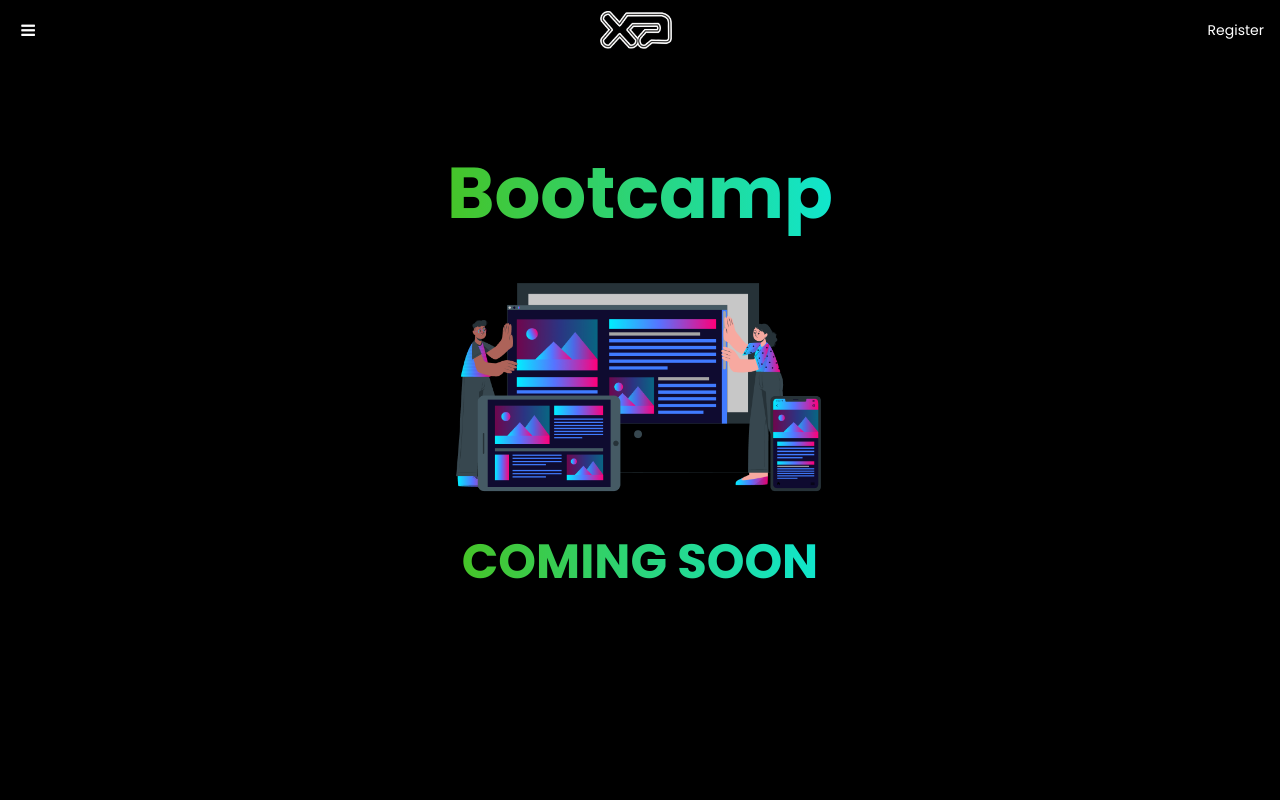
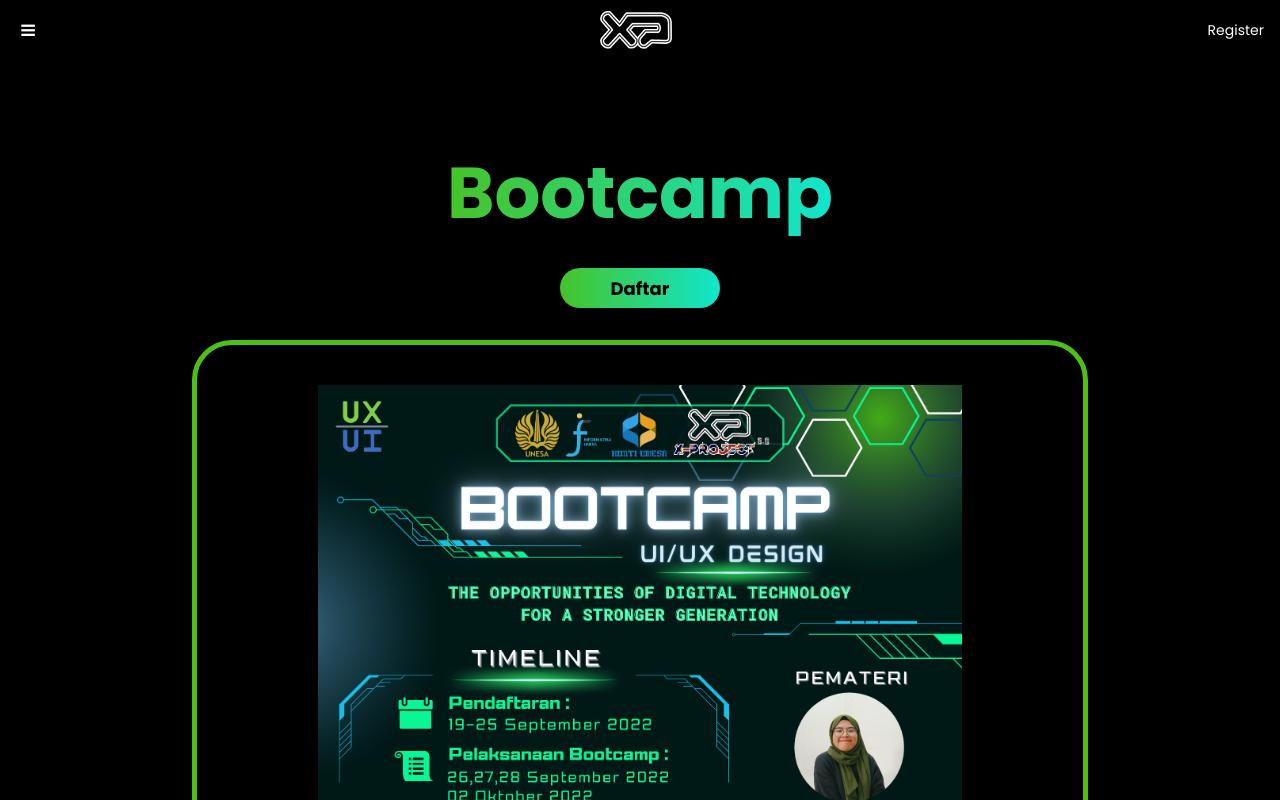
Before and after one commit to abdulrcs/website-xproject, a Next.js app: page /bootcamp in a window 1280 px wide. Shown: the top 800 px of the page. Built offline with nearby package versions, Linux system fonts and the light colour scheme.

Commit message:
add bootcamp

```diff
--- a/components/PosterImage.js
+++ b/components/PosterImage.js
@@ -18,6 +18,7 @@ const PosterImage = ({ title, img, register, guidebook }) => {
         <ExternalLink href={register} target='_blank' rel='noopener noreferrer'>
           <Button variant='primaryLong'>Daftar</Button>
         </ExternalLink>
+        {guidebook && (
           <ExternalLink
             href={guidebook}
             target='_blank'
@@ -25,6 +26,7 @@ const PosterImage = ({ title, img, register, guidebook }) => {
           >
             <Button variant='primary'>Guidebook</Button>
           </ExternalLink>
+        )}
       </HStack>
       <Stack
         align='center'
--- a/pages/bootcamp.js
+++ b/pages/bootcamp.js
@@ -2,18 +2,16 @@ import { Box } from '@chakra-ui/react';
 import React from 'react';
 import TitleImage from '../components/TitleImage';
 import Page from '../layout/Page';
+import PosterPage from '../layout/PosterPage';
 
 const Bootcamp = () => {
   return (
-    <Page title='Bootcamp'>
-      <Box py='150px'>
-        <TitleImage
-          title='Bootcamp'
-          img='/assets/bootcamp_vector.png'
-          footer='COMING SOON'
-        />
-      </Box>
-    </Page>
+    <PosterPage
+      title='Bootcamp'
+      img='/assets/posterBootcamp.png'
+      register='http://unesa.me/RegistrasiBootcampUIUXDesign'
+    />
+
   );
 };
 
```
Also changed, not shown: public/assets/posterBootcamp.png (added). Lines whose indentation alone changed are shown as unchanged.
